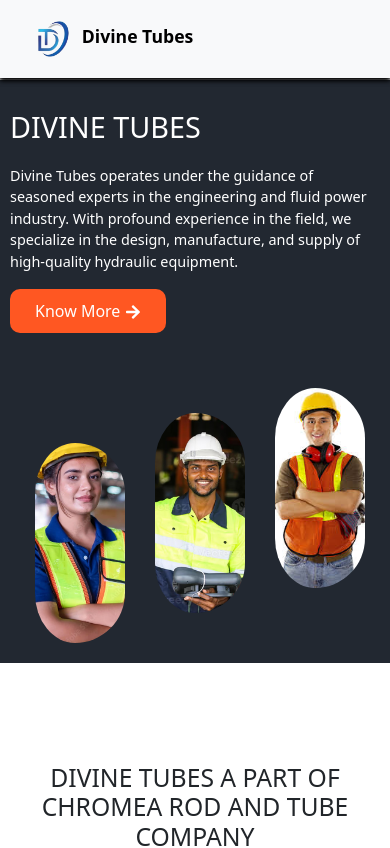
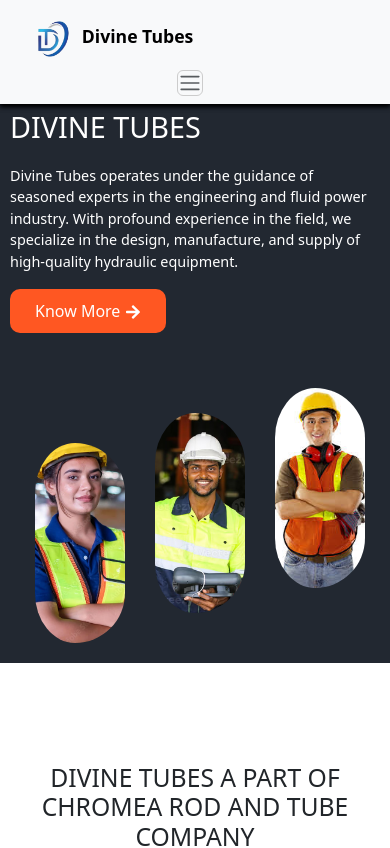
Before and after one commit to devarsh8519/divine, a React (Create React App) app: page / in a window 390 px wide. Shown: the top 848 px of the page. Built offline with nearby package versions, Linux system fonts and the light colour scheme.

Commit message:
first commit

```diff
--- a/src/CSS/Custom.css
+++ b/src/CSS/Custom.css
@@ -595,7 +595,6 @@
 }
 
 /* Responsive */
-
 @media  (max-width: 1200px) {
     * {
         margin: 0;
@@ -796,10 +795,11 @@
     }
 
     .profile .touch .con {
-        margin-left: 0;
-    }
-
-}
+        margin-left: 0;
+}
+
+}
+
 
 @media (max-width: 992px) {
 
@@ -895,9 +895,13 @@
     }
 
     .navbar-toggler {
+        display: block;
         font-size: 1.5rem;
         margin-left: 150px;
         padding-left: 10px;
+        color: #fff; /* Adjust as needed */
+        border: 1px solid #ccc;
+        z-index: 10;
     }
 
 
@@ -1466,7 +1470,7 @@
     }
 
     .con {
-        margin-left: 50px;
+        /* margin-left: 50px; */
         margin-top: 40px;
     }
 
@@ -1478,7 +1482,7 @@
 
 
     .text {
-        padding-left: 10px;
+        /* padding-left: 10px; */
     }
 
     .text h4 {
```
